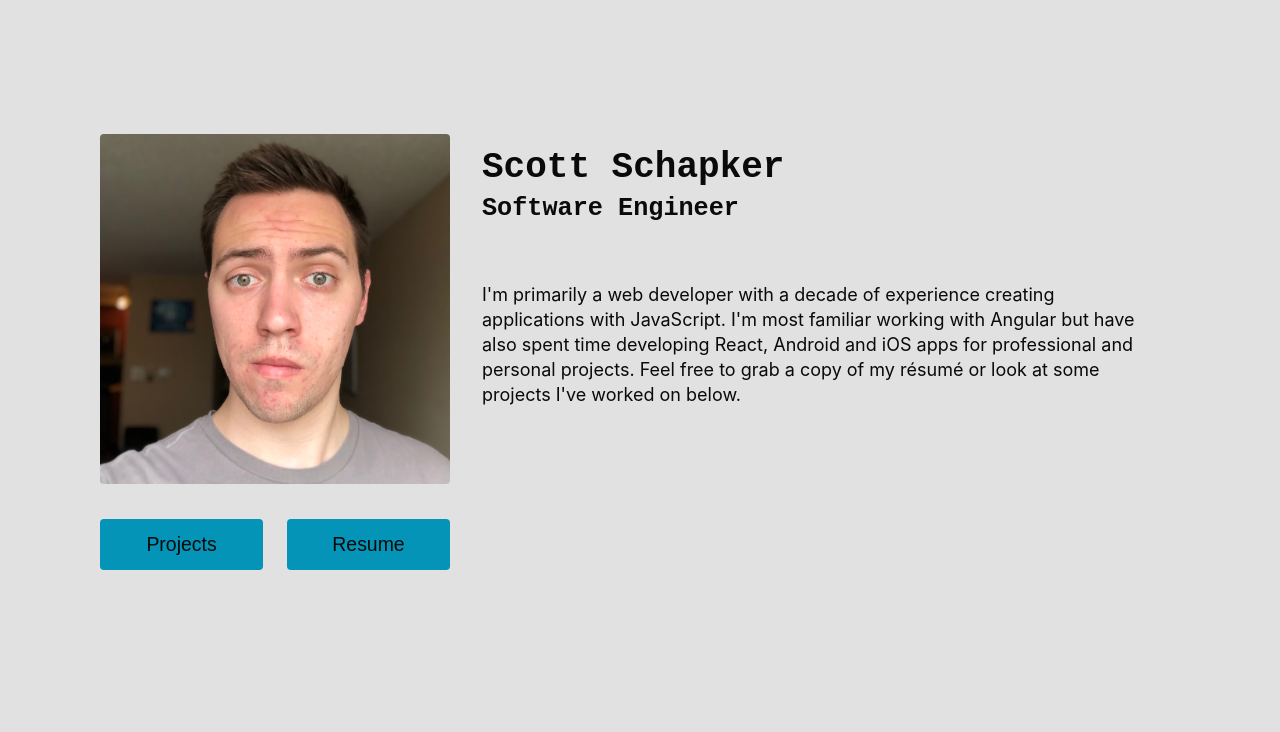
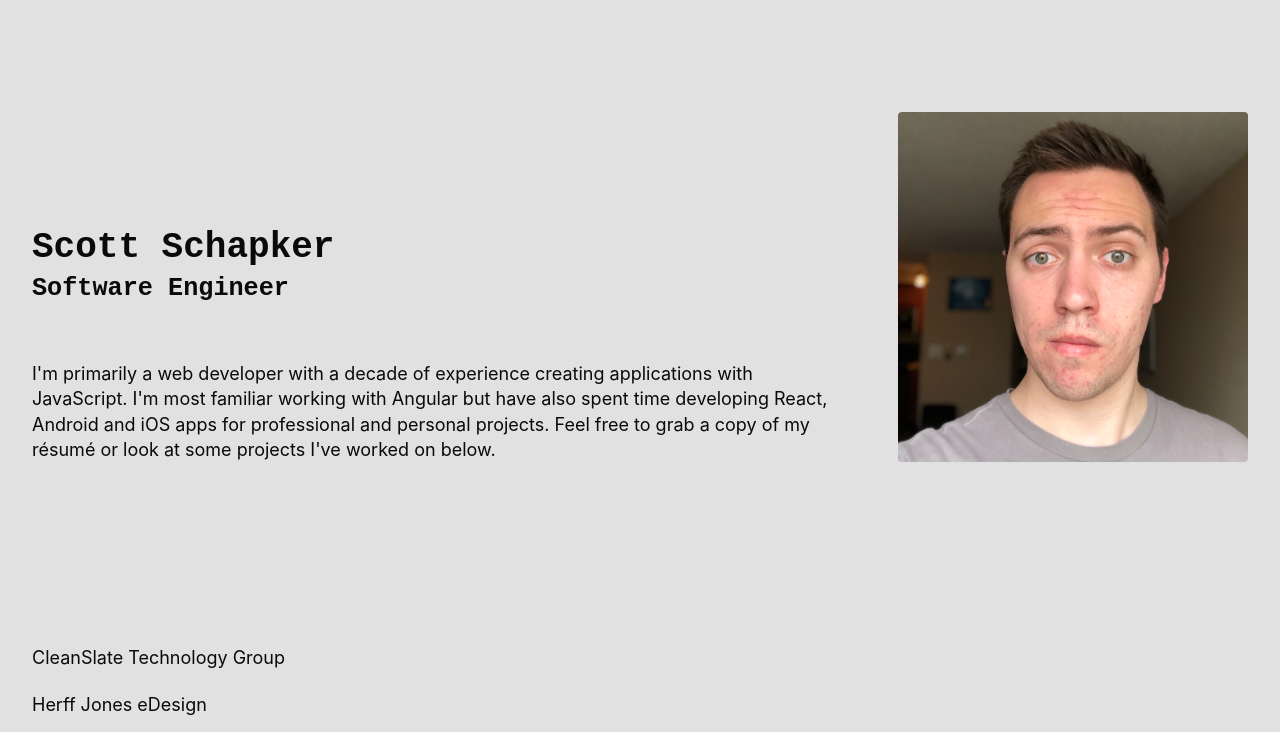
Before and after one commit to scoottrick/my-website, a Vue app: page / in a window 1280 px wide. Shown: the top 732 px of the page. Built offline with nearby package versions, Linux system fonts and the light colour scheme; some icons are missing.

Commit message:
Simplifies the site header.

```diff
--- a/src/App.vue
+++ b/src/App.vue
@@ -52,6 +52,10 @@ onMounted(() => {
 </script>
 
 <template>
-    <IntroSection />
+    <header>
+        <IntroSection />
+    </header>
     <PortfolioSection :portfolio="portfolioData" />
 </template>
+
+<style></style>
--- a/src/assets/main.css
+++ b/src/assets/main.css
@@ -1,16 +1,9 @@
 @import './base.css';
 
 #app {
-    /* max-width: 1280px; */
-    margin: 0 auto;
-    /* padding: 2rem; */
-
-    padding: 1rem;
-    font-weight: normal;
-
-    display: grid;
-    grid-template-columns: 1fr;
-    grid-auto-rows: 100vh min-content;
+    margin: auto;
+    padding: 2rem;
+    max-width: 1440px;
 }
 
 @media screen and (min-width: 720px) {
--- a/src/components/IntroSection.vue
+++ b/src/components/IntroSection.vue
@@ -45,118 +45,74 @@ function hackText(target) {
 </script>
 
 <template>
-    <header>
-        <div class="header-grid" @mouseenter="triggerHackEffect">
-            <div class="image-container">
-                <img src="/headshot.jpg" alt="Me" />
-            </div>
-            <nav class="nav-container">
-                <a href="#portfolio"><button>Projects</button></a>
-                <a href="/Scott-Schapker-Resume.pdf" target="_blank"><button>Resume</button></a>
-            </nav>
+    <div class="header" @mouseenter="triggerHackEffect">
         <div class="description-container">
             <span>
                 <h1>Scott Schapker</h1>
                 <h2 ref="hackable">Software Engineer</h2>
             </span>
             <p>
-                    I'm primarily a web developer with a decade of experience creating applications
-                    with JavaScript. I'm most familiar working with Angular but have also spent time
-                    developing React, Android and iOS apps for professional and personal projects.
-                    Feel free to grab a copy of my résumé or look at some projects I've worked on
-                    below.
+                I'm primarily a web developer with a decade of experience creating applications with
+                JavaScript. I'm most familiar working with Angular but have also spent time
+                developing React, Android and iOS apps for professional and personal projects. Feel
+                free to grab a copy of my résumé or look at some projects I've worked on below.
             </p>
         </div>
+        <img src="/headshot.jpg" alt="Me" />
     </div>
-    </header>
 </template>
 
 <style scoped>
-header {
-    display: flex;
-    justify-content: center;
-    align-items: center;
-
-    padding-bottom: 20vh;
-}
-
-header h1,
+h1,
 h2 {
     font-family: 'Courier New', Courier, monospace;
     font-weight: 700;
 }
 
-header h1 {
+h1 {
     font-size: 2em;
     margin-bottom: 0.5rem;
 }
 
-header h2 {
+h2 {
     font-size: 1.4em;
     margin-bottom: 2rem;
 }
 
-header p {
+.header p {
     font-size: 1em;
     line-height: 1.4;
 }
 
-.header-grid {
-    display: grid;
-    max-width: 1080px;
-    grid-template-columns: 1fr;
-    grid-auto-rows: min-content;
-    grid-template-areas: 'image' 'nav' 'desc';
-    row-gap: 2rem;
+.header {
+    display: flex;
+    column-gap: 4rem;
+    padding-top: 10vh;
+    padding-bottom: 20vh;
 }
 
-.image-container {
-    grid-area: image;
-    text-align: center;
-}
-
-.image-container img {
+.header img {
     --size: 350px;
     width: var(--size);
     height: var(--size);
     border-radius: 4px;
 }
 
-nav {
-    grid-area: nav;
-    display: grid;
-    grid-template-columns: 1fr 1fr;
-    /*
-    flex-direction: row;
-    justify-content: space-between; */
-    gap: 24px;
-
-    font-size: 0.9em;
+.description-container {
+    display: flex;
+    flex-direction: column;
+    justify-content: end;
 }
 
-nav a {
-    flex-grow: 1;
+@media screen and (max-width: 1080px) {
+    .header img {
+        --size: 200px;
+    }
 }
 
-nav a button {
-    width: 100%;
-    padding: 0.8em 0;
-}
-
-.description-container {
-    grid-area: desc;
-    padding: 1rem auto;
-}
-
-@media screen and (min-width: 720px) {
-    .header-grid {
-        grid-template-columns: auto 1fr;
-        grid-template-rows: min-content min-content;
-        grid-template-areas: 'image desc' 'nav .';
-    }
-
-    .description-container {
-        padding: 1rem 2rem;
+@media screen and (max-width: 720px) {
+    .header img {
+        display: none;
     }
 }
 </style>
```
Lines whose indentation alone changed are shown as unchanged.
